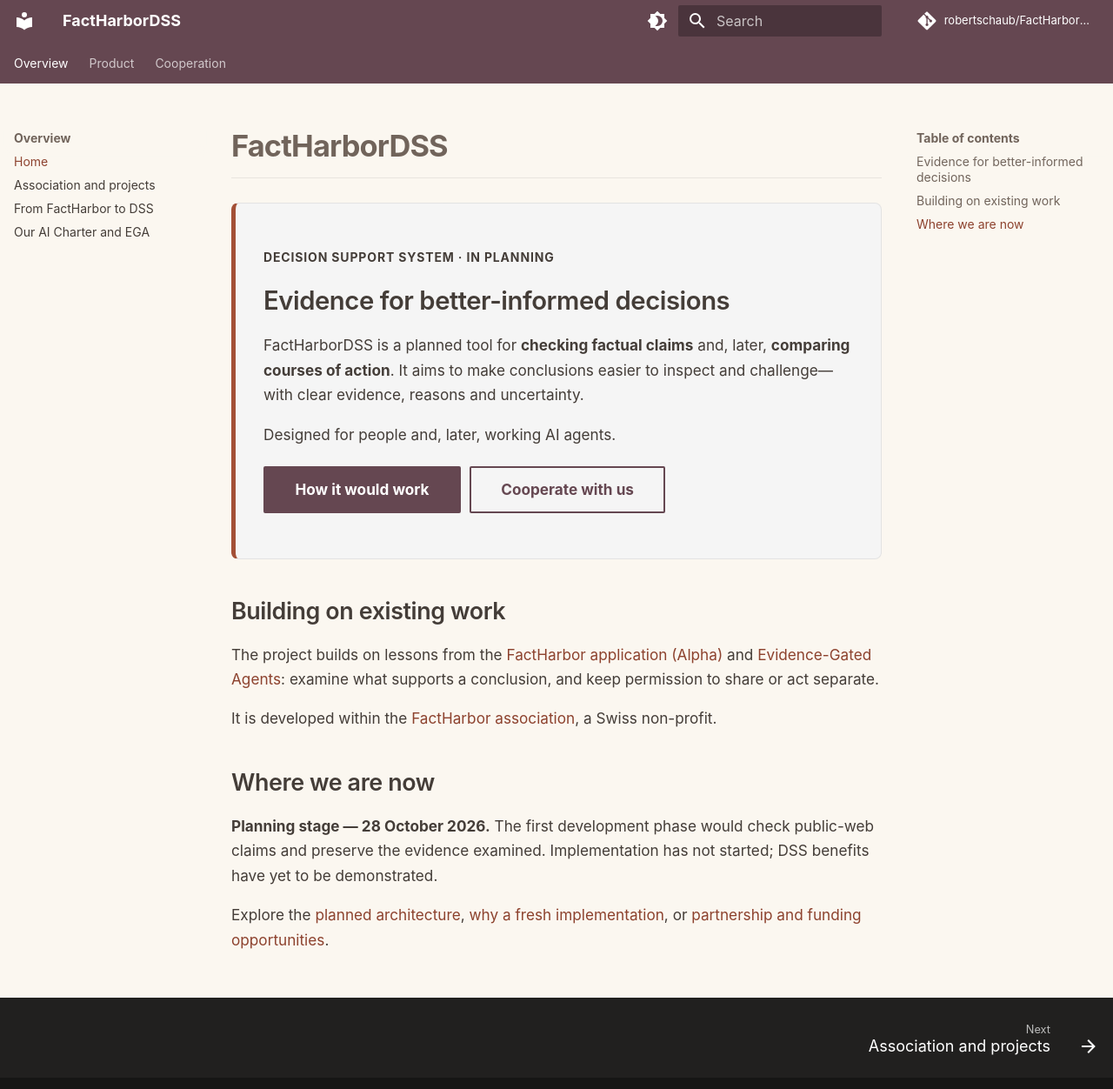
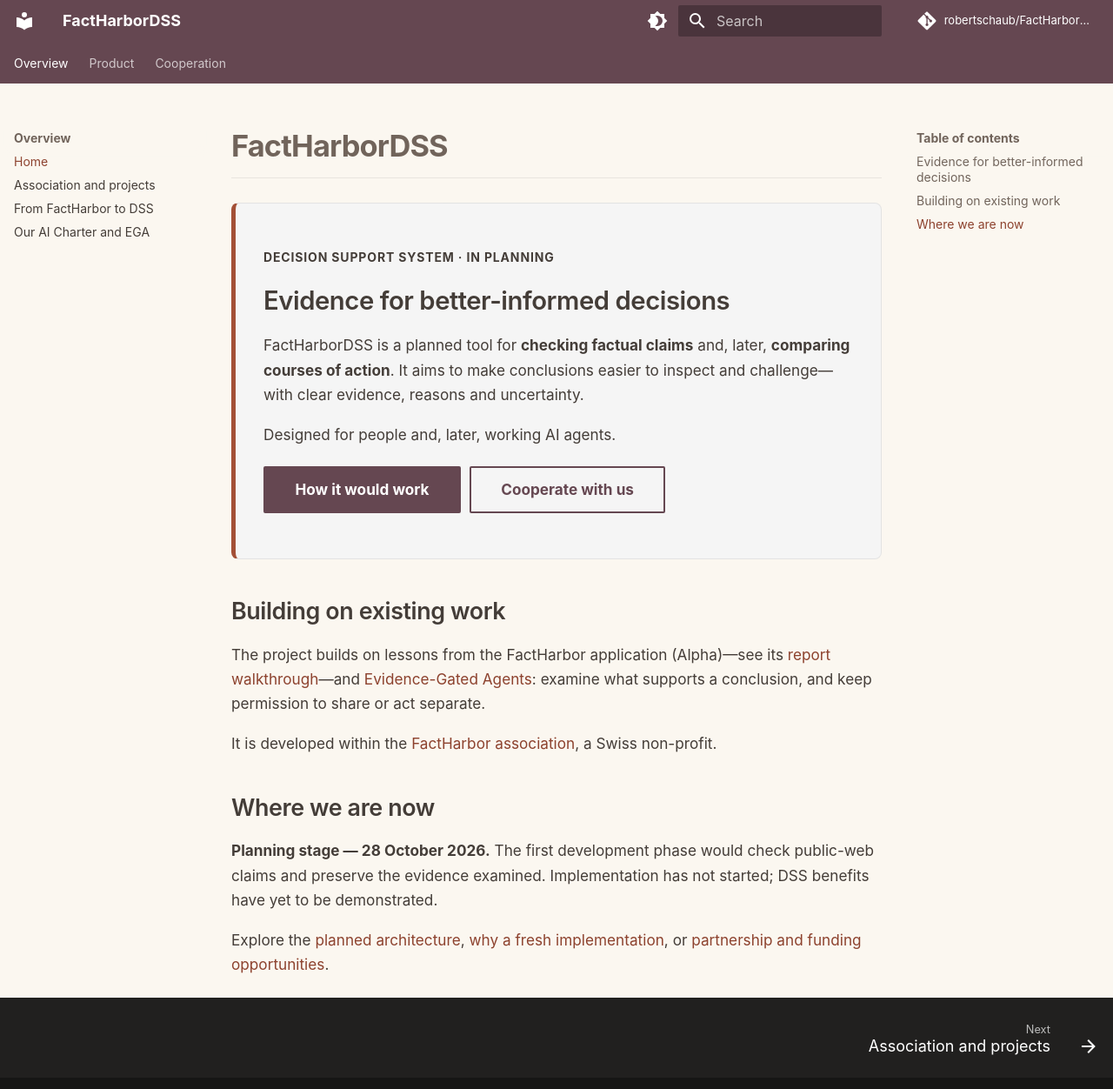
Before and after one commit to robertschaub/FactHarborDSS, an MkDocs documentation site: the page built from docs/index.md, in a window 1280 px wide and 1263 px high. Shown: the top 1252 px of the window at 87% size. Built offline with MkDocs 1.6.1 and Material for MkDocs 9.7.7, drawn with Linux system fonts in a browser that asks for light colours; comment, search, counter and statistics services are not loaded.

Commit message:
docs: clarify FactHarbor website and walkthrough links

```diff
--- a/docs/index.md
+++ b/docs/index.md
@@ -17,7 +17,7 @@ Designed for people and, later, working AI agents.
 
 ## Building on existing work
 
-The project builds on lessons from the [FactHarbor application (Alpha)](https://robertschaub.github.io/FactHarbor/#read-a-report) and [Evidence-Gated Agents](Charter-and-EGA.md): examine what supports a conclusion, and keep permission to share or act separate.
+The project builds on lessons from the FactHarbor application (Alpha)—see its [report walkthrough](https://robertschaub.github.io/FactHarbor/#read-a-report)—and [Evidence-Gated Agents](Charter-and-EGA.md): examine what supports a conclusion, and keep permission to share or act separate.
 
 It is developed within the [FactHarbor association](Background.md), a Swiss non-profit.
 
```
Also changed, not shown: docs/Links.md (+1 -1 lines).
